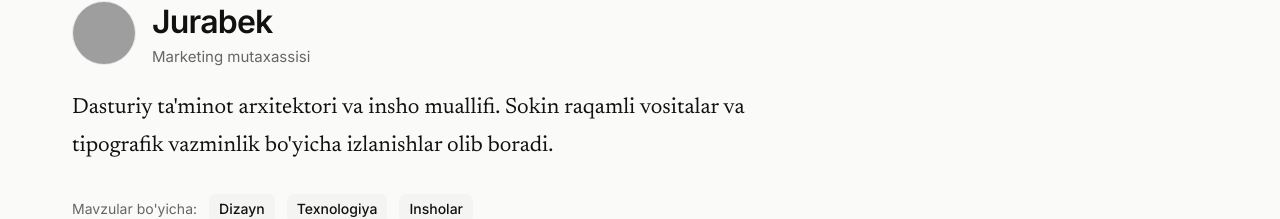
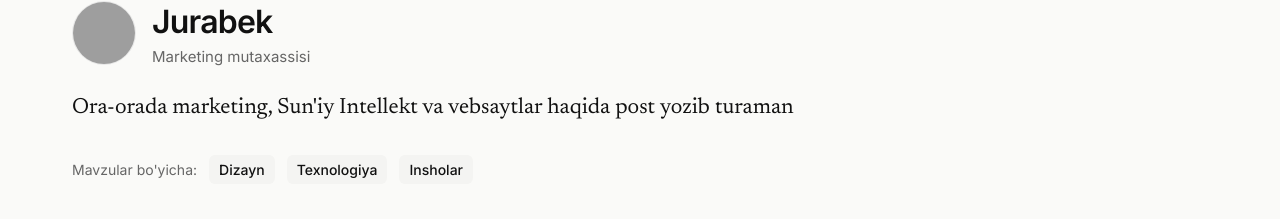
Before and after one commit to jurabekw/personal-blog2, a React (Vite) app: page / in a window 1280 px wide. Shown: the part 123-342 px from the top of the page. Built offline with nearby package versions, Linux system fonts and the light colour scheme; no server answers; grey boxes are pictures that could not be loaded.

Commit message:
feat: add author subtitle and analytics
Added `authorSubtitle` field to site settings and implemented Google Analytics tracking in the index page.

```diff
--- a/api/seedData.ts
+++ b/api/seedData.ts
@@ -109,7 +109,8 @@ export const initialSettings: SiteSettings = {
   title: 'Jurabek — Shaxsiy Blog & Qaydlar',
   description: 'Dizayn, dasturiy ta\'minot arxitekturasi va raqamli mahorat haqida uzbek tilidagi insholar.',
   authorName: 'Jurabek',
-  authorBio: 'Dasturchi va dizayner. Minimalizm, sokin interfeyslar va lokal tizimlarga qiziqadi.',
+  authorSubtitle: 'Marketing mutaxassisi',
+  authorBio: 'Ora-orada marketing, Sun\'iy Intellekt va vebsaytlar haqida post yozib turaman',
   authorAvatar: 'https://images.unsplash.com/photo-1534528741775-53994a69daeb?auto=format&fit=crop&w=300&q=80',
   email: 'shokirovj35@gmail.com',
   postsPerPage: 10,
--- a/data/db.json
+++ b/data/db.json
@@ -262,7 +262,8 @@
     "title": "Jurabek",
     "description": "Dizayn, dasturiy ta'minot san'ati va sokin raqamli interfeyslar haqida shaxsiy jurnal.",
     "authorName": "Jurabek",
-    "authorBio": "Dasturiy ta'minot arxitektori va insho muallifi. Sokin raqamli vositalar va tipografik vazminlik bo'yicha izlanishlar olib boradi.",
+    "authorSubtitle": "Marketing mutaxassisi",
+    "authorBio": "Ora-orada marketing, Sun'iy Intellekt va vebsaytlar haqida post yozib turaman",
     "authorAvatar": "https://images.unsplash.com/photo-1534528741775-53994a69daeb?auto=format&fit=crop&w=300&q=80",
     "email": "shokirovj35@gmail.com",
     "twitter": "https://x.com/julianvance",
--- a/index.html
+++ b/index.html
@@ -1,6 +1,15 @@
 <!doctype html>
 <html lang="en">
   <head>
+    <!-- Google tag (gtag.js) -->
+    <script async src="https://www.googletagmanager.com/gtag/js?id=G-1R44SWT5LN"></script>
+    <script>
+      window.dataLayer = window.dataLayer || [];
+      function gtag(){dataLayer.push(arguments);}
+      gtag('js', new Date());
+
+      gtag('config', 'G-1R44SWT5LN');
+    </script>
     <meta charset="UTF-8" />
     <meta name="viewport" content="width=device-width, initial-scale=1.0" />
     <title>Jurabek — Personal Writing & Publishing Platform</title>
--- a/src/App.tsx
+++ b/src/App.tsx
@@ -76,9 +76,10 @@ export function JurabekApp() {
   const [mediaItems, setMediaItems] = useState<MediaItem[]>([]);
   const [settings, setSettings] = useState<SiteSettings>({
     title: 'Jurabek',
-    description: 'A quiet personal journal on typography, software craftsmanship, and quiet digital interfaces.',
+    description: 'Dizayn, dasturiy ta\'minot san\'ati va sokin raqamli interfeyslar haqida shaxsiy jurnal.',
     authorName: 'Jurabek',
-    authorBio: 'Software architect and essayist exploring quiet digital tools, typography, and enduring personal software.',
+    authorSubtitle: 'Marketing mutaxassisi',
+    authorBio: 'Ora-orada marketing, Sun\'iy Intellekt va vebsaytlar haqida post yozib turaman',
     authorAvatar: 'https://images.unsplash.com/photo-1534528741775-53994a69daeb?auto=format&fit=crop&w=300&q=80',
     email: 'shokirovj35@gmail.com',
     postsPerPage: 10,
--- a/src/components/admin/AdminSettingsView.tsx
+++ b/src/components/admin/AdminSettingsView.tsx
@@ -26,6 +26,7 @@ export const AdminSettingsView: React.FC<AdminSettingsViewProps> = ({
   const [title, setTitle] = useState(settings.title || 'Jurabek');
   const [description, setDescription] = useState(settings.description || '');
   const [authorName, setAuthorName] = useState(settings.authorName || '');
+  const [authorSubtitle, setAuthorSubtitle] = useState(settings.authorSubtitle || '');
   const [authorBio, setAuthorBio] = useState(settings.authorBio || '');
   const [authorAvatar, setAuthorAvatar] = useState(settings.authorAvatar || '');
   const [email, setEmail] = useState(settings.email || '');
@@ -95,6 +96,7 @@ export const AdminSettingsView: React.FC<AdminSettingsViewProps> = ({
         title,
         description,
         authorName,
+        authorSubtitle,
         authorBio,
         authorAvatar,
         email,
@@ -172,6 +174,13 @@ export const AdminSettingsView: React.FC<AdminSettingsViewProps> = ({
             <Input label="Publication Title" value={title} onChange={(e) => setTitle(e.target.value)} />
             <Input label="Author Name" value={authorName} onChange={(e) => setAuthorName(e.target.value)} />
           </div>
+
+          <Input
+            label="Author Subtitle / Profession"
+            placeholder="e.g., Marketing mutaxassisi / Dasturchi"
+            value={authorSubtitle}
+            onChange={(e) => setAuthorSubtitle(e.target.value)}
+          />
 
           <Textarea
             label="Site Subtitle / Description"
--- a/src/components/views/HomeView.tsx
+++ b/src/components/views/HomeView.tsx
@@ -43,7 +43,7 @@ export const HomeView: React.FC<HomeViewProps> = ({
               {settings.authorName}
             </h1>
             <p className="text-[15px] text-[#666666] dark:text-[#999999]">
-              {t.authorSubtitle}
+              {settings.authorSubtitle || t.authorSubtitle}
             </p>
           </div>
         </div>
--- a/src/data/seedData.ts
+++ b/src/data/seedData.ts
@@ -317,7 +317,8 @@ export const initialSettings: SiteSettings = {
   title: 'Jurabek',
   description: 'Dizayn, dasturiy ta\'minot san\'ati va sokin raqamli interfeyslar haqida shaxsiy jurnal.',
   authorName: 'Jurabek',
-  authorBio: 'Dasturiy ta\'minot arxitektori va insho muallifi. Sokin raqamli vositalar va tipografik vazminlik bo\'yicha izlanishlar olib boradi.',
+  authorSubtitle: 'Marketing mutaxassisi',
+  authorBio: 'Ora-orada marketing, Sun\'iy Intellekt va vebsaytlar haqida post yozib turaman',
   authorAvatar: 'https://images.unsplash.com/photo-1534528741775-53994a69daeb?auto=format&fit=crop&w=300&q=80',
   email: 'shokirovj35@gmail.com',
   twitter: 'https://x.com/julianvance',
--- a/src/types.ts
+++ b/src/types.ts
@@ -73,6 +73,7 @@ export interface SiteSettings {
   title: string;
   description: string;
   authorName: string;
+  authorSubtitle?: string;
   authorBio: string;
   authorAvatar: string;
   email: string;
```
